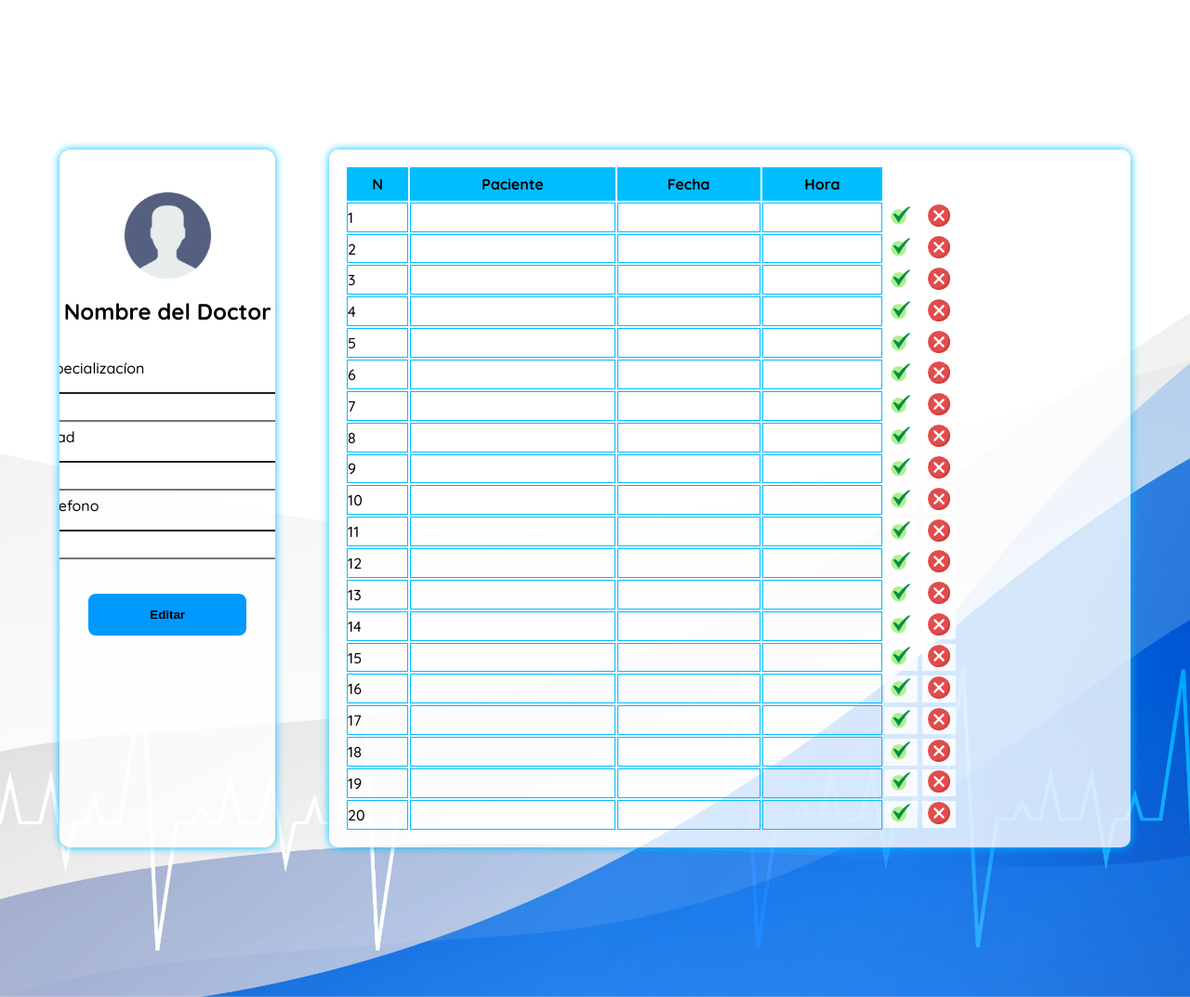
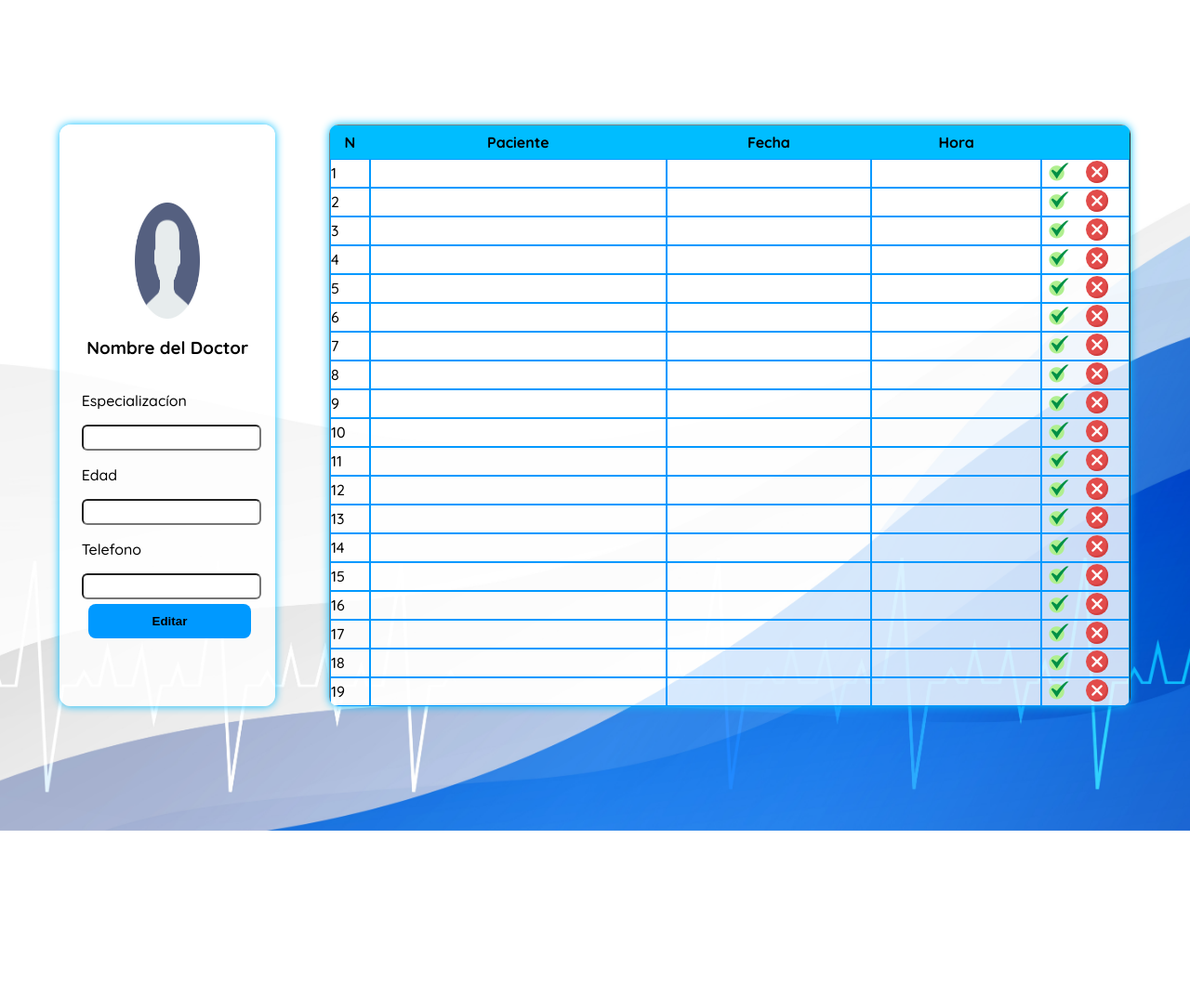
Before and after one commit to miller-vrg/ABP_electiva, a PHP site: page /page/mostrar-datos-doctor.html in a window 1280 px wide. Shown: the whole page at 93% size. After the commit the page ends 894 px from the top, so only its background shows below. Run offline with PHP 8.4, Linux system fonts and the light colour scheme.

Commit message:
actualizacion de mostrar datos-medicos

```diff
--- a/css/mostrar-datos-doctor.css
+++ b/css/mostrar-datos-doctor.css
@@ -1,11 +1,12 @@
 
 :root{
     --color-primary: #0099ff;
+    --fondo: rgba(255,255,255,0.8);
 }
 body{
     font-family: 'Quicksand', sans-serif;
     width:100%;
-    height:120vh;
+    height:100vh;
     margin:0 auto;
     display: grid;
     place-items: center;
@@ -32,6 +33,7 @@ body{
     display:flex;
     flex-direction: column;
     align-items: center;
+    justify-content: center;
     border:none;
     border-radius: 12px;
     box-shadow: 0 0 10px #00bdff;
@@ -41,8 +43,9 @@ body{
 
 .card-user img{
     margin:0;
-    margin-top:20%;
-    width:40%;
+    margin-top:5%;
+    width:30%;
+    height: 20%;
     display:flex;
     flex-direction: column;
     overflow:hidden;
@@ -50,15 +53,16 @@ body{
 
 .card-user input{
     margin:0;
-    width: 30vh;
-    height: 35%;
+    width: 100%;
+    height: 10%;
     border-radius:6px;
 }
 
 .btn-editar{
     margin:0;
-    margin-top:20%;
-    width:73%;
+    margin-top: 10%;
+    margin-left: 2%;
+    width:75%;
     height:6%;
     font-weight: bold;
     border: none;
@@ -72,9 +76,10 @@ body{
 .table{
     margin: 0;
     margin-left: 5%;
-    white:100vh;
+    white:100%;
     height:70%;
     display: flex;
+    border-radius: 7px;
     background: rgba(255, 255, 255, 0.8);
     border-radius: 10px;
     box-shadow: 0 0 10px #00bdff;
@@ -85,39 +90,55 @@ body{
 .table button{
     margin:0;
     border:none;
-    background: rgba(255, 255, 255, 0.8);
+    background: rgba(255, 255, 255, 0);
 }
 
 .table button:hover{
     border-radius: 50%;
+    background: rgba(255, 255, 255, 0.8);
     box-shadow: 0 0 10px #00bdff;
 }
 
 .default {
     margin:0;
-    padding:2%;
+    padding:0;
     width:110vh;
     height:100%;
     overflow: hidden;
 }
 
+.encabezado{
+    padding: 0;
+    background: var(--color-primary);
+}
 
-.columns{
+.c{
+    margin:0;
+    padding: 0;
+    position:sticky;
+    top:0;
+    height: 4vh;
     background: #00bdff;
-    border: solid #00bdff;
-    height:5%;
+    margin:0;
+    border:none;
 }
+
+.n{
+    margin:0;
+    width: 5%;
+}
+
+
 
 td{
     margin: 0;
     padding: 0;
-    border: solid 1px #00bdff;
+    border: 1px solid var(--color-primary);
 }
 
-#btns{
+.btn{
     margin:0;
-    white:12px;
-    border:none;
+    width: 11%;
 }
 
 ion-icon{
@@ -141,12 +162,3 @@ ion-icon{
     color:var(--color-primary);
     font-weight: bold;
 }
-
-
-@media (max-width: 600px){
-
-    .padre{
-        display: flex;
-        flex-direction: column;
-    }
-}
--- a/page/mostrar-datos-doctor.html
+++ b/page/mostrar-datos-doctor.html
@@ -17,40 +17,32 @@
 
             <div class="card-user">
                 <img src="../icons/usuario.png" alt="">
-                <h2>Nombre del Doctor</h2>
+                <h3>Nombre del Doctor</h3>
 
                     <div class="campo">
                         <p>Especializacíon</p>
                          <input type="text"> </input>
-                    </div>
-
-                    <div class="campo">
                         <p>Edad</p>
                          <input type="text"> </input>
-                    </div>
-
-                    <div class="campo">
                         <p>Telefono</p>
                          <input type="text"> </input>
-                    </div>
-                <button class="btn-editar" onclick="location='./edit.html'"> Editar </button>
+              </div>
+              <button class="btn-editar" onclick="location='./edit.php'"> Editar </button>
             </div>
         <div class="table">
-            <table class="default">
+            <table class="default" BORDER CELLPADDING=10 CELLSPACING=0>
 
-                <tr class="columns">
+                <tr>
 
-                  <th>N</th>
-
-                  <th>Paciente</th>
-
-                  <th>Fecha</th>
-
-                  <th>Hora</th>
+                  <th class="c n">N</th>
+                  <th class="c paciente">Paciente</th>
+                  <th class="c fecha">Fecha</th>
+                  <th class="c hora">Hora</th>
+                  <th class="c btn"></th>
 
                 </tr>
 
-                <tr class="rows">
+                <tr>
 
                   <td>1</td>
 
@@ -65,7 +57,7 @@
 
                 </tr>
 
-                <tr class="rows">
+                <tr  >
 
                   <td>2</td>
 
@@ -80,7 +72,7 @@
 
                 </tr>
 
-                <tr class="rows">
+                <tr  >
 
                   <td>3</td>
 
@@ -95,7 +87,7 @@
 
                 </tr>
 
-                <tr class="rows">
+                <tr  >
 
                   <td>4</td>
 
@@ -110,7 +102,7 @@
 
                 </tr>
 
-                <tr class="rows">
+                <tr  >
 
                   <td>5</td>
 
@@ -124,7 +116,7 @@
                 <button name="accion" value="correcto"><img src="../icons/cancelar.png" alt="Correcto"></button>
 
                 </tr>
-                <tr class="rows">
+                <tr  >
 
                   <td>6</td>
 
@@ -138,7 +130,7 @@
                 <button name="accion" value="correcto"><img src="../icons/cancelar.png" alt="Correcto"></button>
 
                 </tr>
-                <tr class="rows">
+                <tr  >
 
                   <td>7</td>
 
@@ -152,7 +144,7 @@
                 <button name="accion" value="correcto"><img src="../icons/cancelar.png" alt="Correcto"></button>
 
                 </tr>
-                <tr class="rows">
+                <tr  >
 
                   <td>8</td>
 
@@ -166,7 +158,7 @@
                 <button name="accion" value="correcto"><img src="../icons/cancelar.png" alt="Correcto"></button>
 
                 </tr>
-                <tr class="rows">
+                <tr  >
 
                   <td>9</td>
 
@@ -180,7 +172,7 @@
                 <button name="accion" value="correcto"><img src="../icons/cancelar.png" alt="Correcto"></button>
 
                 </tr>
-                <tr class="rows">
+                <tr  >
 
                   <td>10</td>
 
@@ -195,7 +187,7 @@
 
                 </tr>
 
-                <tr class="rows">
+                <tr  >
 
                   <td>11</td>
 
@@ -210,7 +202,7 @@
 
                 </tr>
 
-                <tr class="rows">
+                <tr  >
 
                   <td>12</td>
 
@@ -225,7 +217,7 @@
 
                 </tr>
 
-                <tr class="rows">
+                <tr  >
 
                   <td>13</td>
 
@@ -240,7 +232,7 @@
 
                 </tr>
 
-                <tr class="rows">
+                <tr  >
 
                   <td>14</td>
 
@@ -255,7 +247,7 @@
 
                 </tr>
 
-                <tr class="rows">
+                <tr  >
 
                   <td>15</td>
 
@@ -269,7 +261,7 @@
                 <button name="accion" value="correcto"><img src="../icons/cancelar.png" alt="Correcto"></button>
 
                 </tr>
-                <tr class="rows">
+                <tr  >
 
                   <td>16</td>
 
@@ -283,7 +275,7 @@
                 <button name="accion" value="correcto"><img src="../icons/cancelar.png" alt="Correcto"></button>
 
                 </tr>
-                <tr class="rows">
+                <tr  >
 
                   <td>17</td>
 
@@ -297,7 +289,7 @@
                 <button name="accion" value="correcto"><img src="../icons/cancelar.png" alt="Correcto"></button>
 
                 </tr>
-                <tr class="rows">
+                <tr  >
 
                   <td>18</td>
 
@@ -311,7 +303,7 @@
                 <button name="accion" value="correcto"><img src="../icons/cancelar.png" alt="Correcto"></button>
 
                 </tr>
-                <tr class="rows">
+                <tr  >
 
                   <td>19</td>
 
@@ -325,7 +317,7 @@
                 <button name="accion" value="correcto"><img src="../icons/cancelar.png" alt="Correcto"></button>
 
                 </tr>
-                <tr class="rows">
+                <tr  >
 
                   <td>20</td>
 
```
